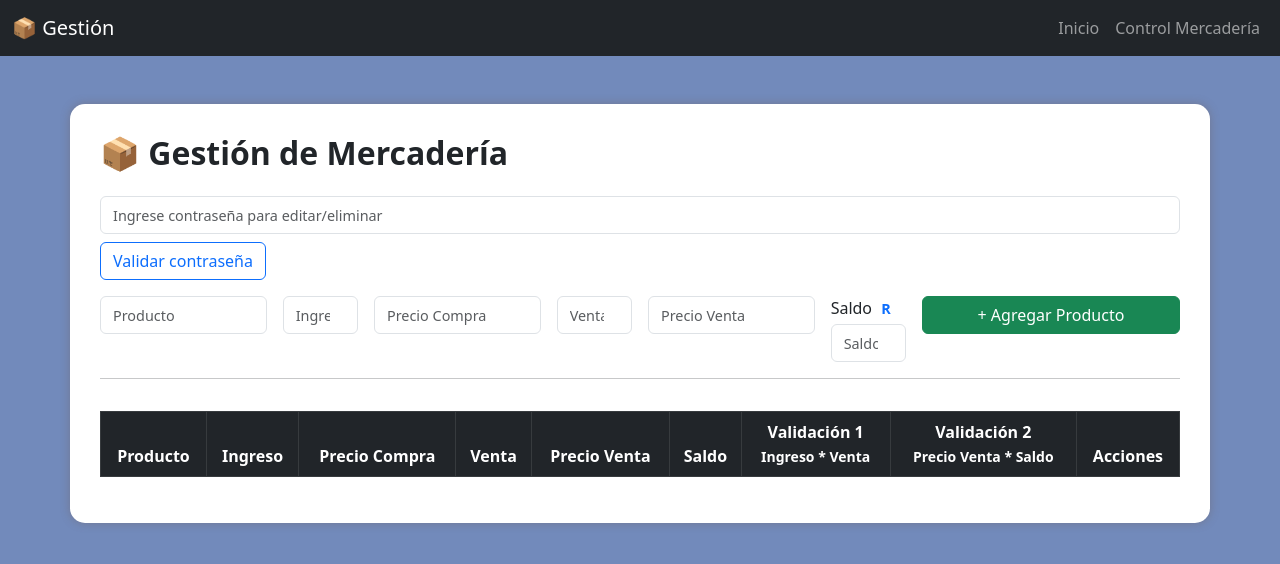
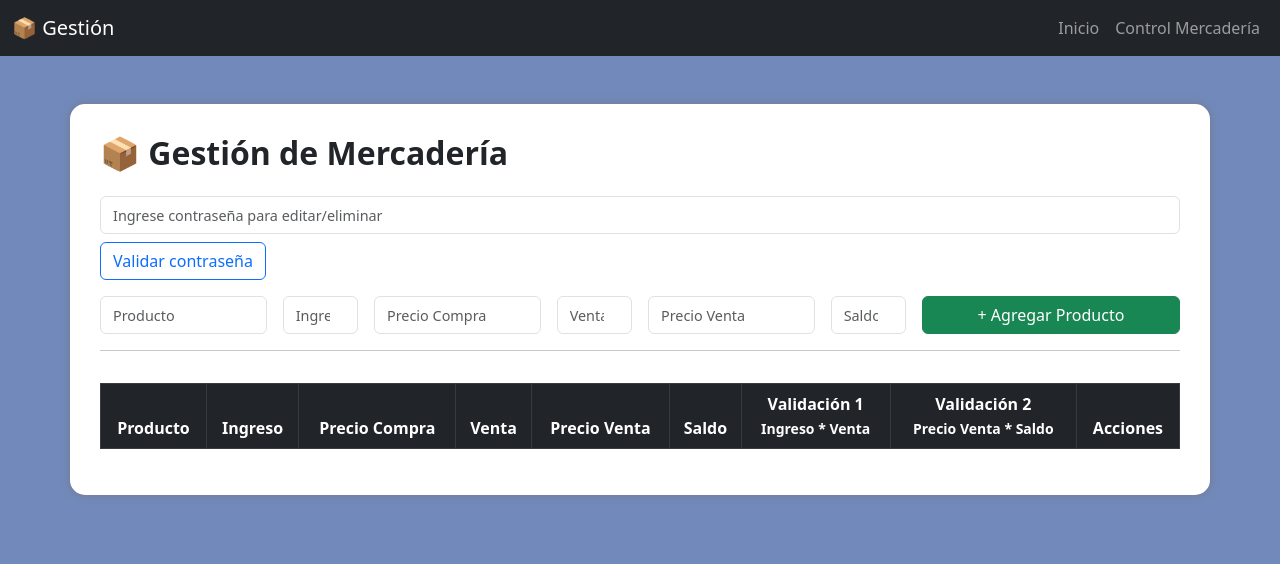
Before and after one commit to Jerson1962/APP, a plain HTML site: page cronograma/gestion.html in a window 1280 px wide. Drawn offline with nearby package versions, Linux system fonts and the light colour scheme.

Commit message:
Update gestion.html

```diff
--- a/cronograma/gestion.html
+++ b/cronograma/gestion.html
@@ -8,34 +8,25 @@
     body {
       background-color: #728abb;
     }
+
     .container {
       background: white;
       padding: 30px;
       border-radius: 15px;
       box-shadow: 0 0 10px rgba(114, 100, 100, 0.473);
     }
+
     h2 {
       font-weight: bold;
     }
+
     .form-control::placeholder {
       font-size: 0.9rem;
     }
-    /* animación para el link de revisar */
-    @keyframes bounce {
-      0%, 100% { transform: translateY(0); }
-      50%      { transform: translateY(-5px); }
-    }
-    .revisar {
-      display: inline-block;
-      animation: bounce 1s infinite;
-      font-weight: bold;
-      color: #0d6efd;
-      cursor: pointer;
-      margin-left: 5px;
-      font-size: 0.9rem;
-    }
+
     /* ocultar botones de editar/eliminar hasta validar contraseña */
-    .edit-btn, .delete-btn {
+    .edit-btn,
+    .delete-btn {
       visibility: hidden;
     }
   </style>
@@ -52,8 +43,12 @@
       </button>
       <div class="collapse navbar-collapse" id="navbarMenu">
         <ul class="navbar-nav ms-auto">
-          <li class="nav-item"><a class="nav-link" href="index.html">Inicio</a></li>
-          <li class="nav-item"><a class="nav-link" href="controlmercaderia.html">Control Mercadería</a></li>
+          <li class="nav-item">
+            <a class="nav-link" href="index.html">Inicio</a>
+          </li>
+          <li class="nav-item">
+            <a class="nav-link" href="controlmercaderia.html">Control Mercadería</a>
+          </li>
         </ul>
       </div>
     </div>
@@ -62,26 +57,37 @@
   <div class="container mt-5">
     <h2 class="mb-4 text-dark">📦 Gestión de Mercadería</h2>
 
-    <!-- password universal -->
+    <!-- contraseña universal -->
     <div class="mb-3">
-      <input type="password" id="masterPassword" class="form-control" placeholder="Ingrese contraseña para editar/eliminar">
-      <button class="btn btn-outline-primary mt-2" onclick="unlockEditing()">Validar contraseña</button>
+      <input type="password" id="masterPassword" class="form-control"
+             placeholder="Ingrese contraseña para editar/eliminar">
+      <button class="btn btn-outline-primary mt-2" onclick="unlockEditing()">
+        Validar contraseña
+      </button>
     </div>
 
     <form id="formulario" class="row g-3">
-      <div class="col-md-2"><input type="text" class="form-control" placeholder="Producto" id="producto" required></div>
-      <div class="col-md-1"><input type="number" class="form-control" placeholder="Ingreso" id="ingreso" required></div>
-      <div class="col-md-2"><input type="number" class="form-control" placeholder="Precio Compra" id="precioCompra" required></div>
-      <div class="col-md-1"><input type="number" class="form-control" placeholder="Venta" id="venta" required></div>
-      <div class="col-md-2"><input type="number" class="form-control" placeholder="Precio Venta" id="precioVenta" required></div>
+      <div class="col-md-2">
+        <input type="text" class="form-control" placeholder="Producto" id="producto" required>
+      </div>
       <div class="col-md-1">
-        <div>
-          <span>Saldo</span>
-          <span class="revisar" onclick="location.href='controlmercaderia.html'">R</span>
-        </div>
-        <input type="number" class="form-control mt-1" placeholder="Saldo" id="saldo" required>
+        <input type="number" class="form-control" placeholder="Ingreso" id="ingreso" required>
       </div>
-      <div class="col-md-3"><button type="submit" class="btn btn-success w-100">+ Agregar Producto</button></div>
+      <div class="col-md-2">
+        <input type="number" class="form-control" placeholder="Precio Compra" id="precioCompra" required>
+      </div>
+      <div class="col-md-1">
+        <input type="number" class="form-control" placeholder="Venta" id="venta" required>
+      </div>
+      <div class="col-md-2">
+        <input type="number" class="form-control" placeholder="Precio Venta" id="precioVenta" required>
+      </div>
+      <div class="col-md-1">
+        <input type="number" class="form-control" placeholder="Saldo" id="saldo" required>
+      </div>
+      <div class="col-md-3">
+        <button type="submit" class="btn btn-success w-100">+ Agregar Producto</button>
+      </div>
     </form>
 
     <hr>
@@ -132,7 +138,7 @@
 
     function unlockEditing() {
       const pwd = document.getElementById('masterPassword').value;
-      const ok = pwd === MASTER_PWD;
+      const ok  = pwd === MASTER_PWD;
       document.querySelectorAll('.edit-btn, .delete-btn').forEach(btn => {
         btn.style.visibility = ok ? 'visible' : 'hidden';
       });
@@ -141,6 +147,7 @@
 
     // cargar de localStorage
     let productos = JSON.parse(localStorage.getItem('productos')) || [];
+
     function renderTabla() {
       const tbody = document.getElementById('tablaBody');
       tbody.innerHTML = '';
@@ -173,18 +180,20 @@
     document.getElementById('formulario').addEventListener('submit', function(e) {
       e.preventDefault();
       const prod = {
-        producto: document.getElementById('producto').value,
-        ingreso: parseInt(document.getElementById('ingreso').value),
-        precioCompra: parseFloat(document.getElementById('precioCompra').value),
-        venta: parseInt(document.getElementById('venta').value),
-        precioVenta: parseFloat(document.getElementById('precioVenta').value),
-        saldo: parseInt(document.getElementById('saldo').value)
+        producto:      document.getElementById('producto').value,
+        ingreso:       parseInt(document.getElementById('ingreso').value),
+        precioCompra:  parseFloat(document.getElementById('precioCompra').value),
+        venta:         parseInt(document.getElementById('venta').value),
+        precioVenta:   parseFloat(document.getElementById('precioVenta').value),
+        saldo:         parseInt(document.getElementById('saldo').value)
       };
+
       if (prod.saldo <= 5) {
         document.getElementById('nombreProductoAlerta').textContent = prod.producto;
         new bootstrap.Modal(document.getElementById('alertaModal')).show();
         prod.precioVenta += 5;
       }
+
       productos.push(prod);
       guardarLS();
       renderTabla();
@@ -192,21 +201,26 @@
     });
 
     function eliminar(idx) {
-      productos.splice(idx,1);
+      productos.splice(idx, 1);
       guardarLS();
       renderTabla();
     }
 
     function editar(idx) {
       const p = productos[idx];
-      document.getElementById('producto').value = p.producto;
-      document.getElementById('ingreso').value = p.ingreso;
+      document.getElementById('producto').value     = p.producto;
+      document.getElementById('ingreso').value      = p.ingreso;
       document.getElementById('precioCompra').value = p.precioCompra;
-      document.getElementById('venta').value = p.venta;
-      document.getElementById('precioVenta').value = p.precioVenta;
-      document.getElementById('saldo').value = p.saldo;
+      document.getElementById('venta').value        = p.venta;
+      document.getElementById('precioVenta').value  = p.precioVenta;
+      document.getElementById('saldo').value        = p.saldo;
       eliminar(idx);
     }
+
+    // mensaje emergente al enfocar saldo
+    document.getElementById('saldo').addEventListener('focus', () => {
+      alert('Para revisar más detalles, visita Control Mercadería:\ncontrolmercaderia.html');
+    });
 
     // inicializar
     renderTabla();
```
